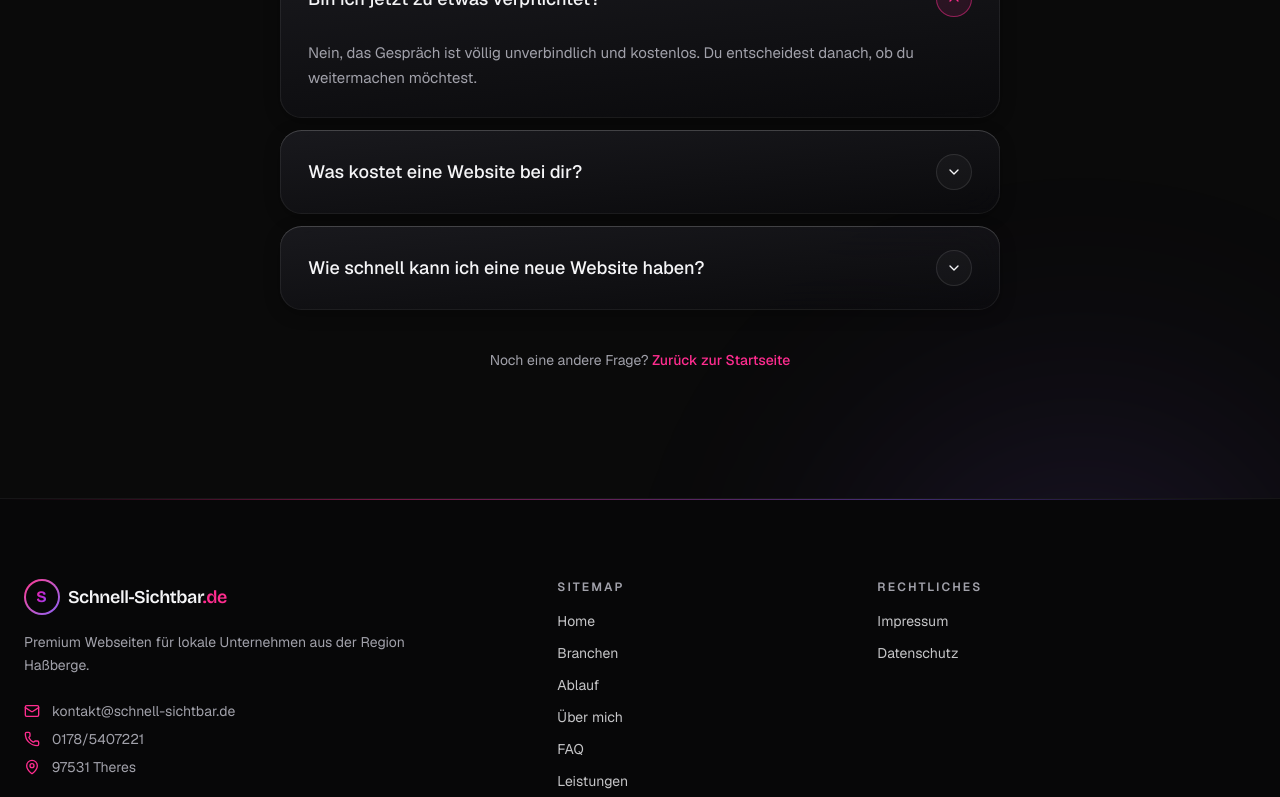
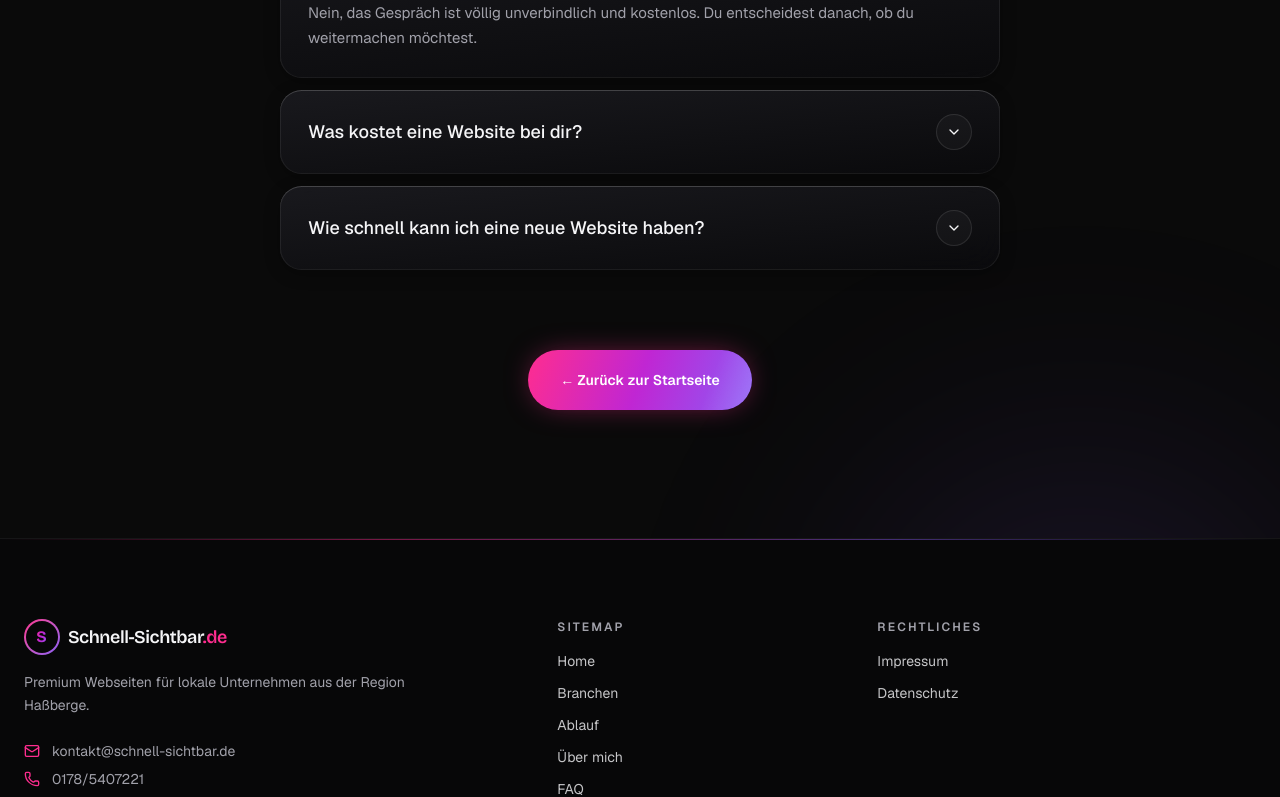
Before and after one commit to SPStudioWebsites/SP-Studio, a Next.js app: page /danke in a window 1280 px wide. Shown: the part 2000-2797 px from the top of the page. Built offline with nearby package versions, Linux system fonts and the light colour scheme.

Commit message:
update Dankeseite

```diff
--- a/src/app/danke/danke-content.tsx
+++ b/src/app/danke/danke-content.tsx
@@ -69,7 +69,7 @@ export function DankeContent() {
       <GradientOrbs />
 
       {/* ── HERO ── */}
-      <section className="relative mx-auto max-w-3xl px-6 pb-16 pt-32 text-center md:pb-24 md:pt-40">
+      <section className="relative mx-auto max-w-3xl px-6 pb-16 pt-20 text-center md:pb-24 md:pt-30">
         {/* Pulsing hero glow */}
         <motion.div
           aria-hidden
@@ -372,15 +372,35 @@ export function DankeContent() {
           <Accordion items={faqItems} />
         </Reveal>
         <Reveal y={16} delay={0.2}>
-          <p className="mt-10 text-center text-sm text-muted">
-            Noch eine andere Frage?{" "}
+          <div className="mt-20 flex justify-center">
             <Link
               href="/"
-              className="font-medium text-pink underline-offset-4 hover:underline"
+              className="relative inline-flex h-15 items-center gap-3 overflow-hidden rounded-full px-8 text-sm font-semibold text-white shadow-[0_0_30px_-8px_rgba(255,45,143,0.6)] transition-all hover:shadow-[0_0_40px_-6px_rgba(255,45,143,0.75)] hover:scale-[1.03]"
+              style={{
+                background: "linear-gradient(110deg, #ff2d8f 0%, #c026d3 50%, #8b5cf6 100%)",
+              }}
             >
-              Zurück zur Startseite
+              {!reduce && (
+                <motion.span
+                  aria-hidden
+                  className="absolute inset-0 rounded-full"
+                  style={{
+                    background:
+                      "linear-gradient(110deg, transparent 30%, rgba(255,255,255,0.30) 50%, transparent 70%)",
+                    backgroundSize: "200% 100%",
+                  }}
+                  animate={{ backgroundPosition: ["150% 0%", "-50% 0%"] }}
+                  transition={{
+                    duration: 2.4,
+                    ease: "linear",
+                    repeat: Infinity,
+                    repeatDelay: 1.6,
+                  }}
+                />
+              )}
+              <span className="relative z-10">← Zurück zur Startseite</span>
             </Link>
-          </p>
+          </div>
         </Reveal>
       </section>
     </main>
--- a/src/app/danke/page.tsx
+++ b/src/app/danke/page.tsx
@@ -1,4 +1,3 @@
-import { Navbar } from "@/components/layout/navbar";
 import { Footer } from "@/components/layout/footer";
 import { DotPattern } from "@/components/ui/dot-pattern";
 import { DankeContent } from "./danke-content";
@@ -16,7 +15,6 @@ export default function DankePage() {
       <div className="fixed inset-0 pointer-events-none z-0 overflow-hidden">
         <DotPattern className="opacity-[0.10] text-white" width={24} height={24} />
       </div>
-      <Navbar />
       <DankeContent />
       <Footer />
     </>
```
